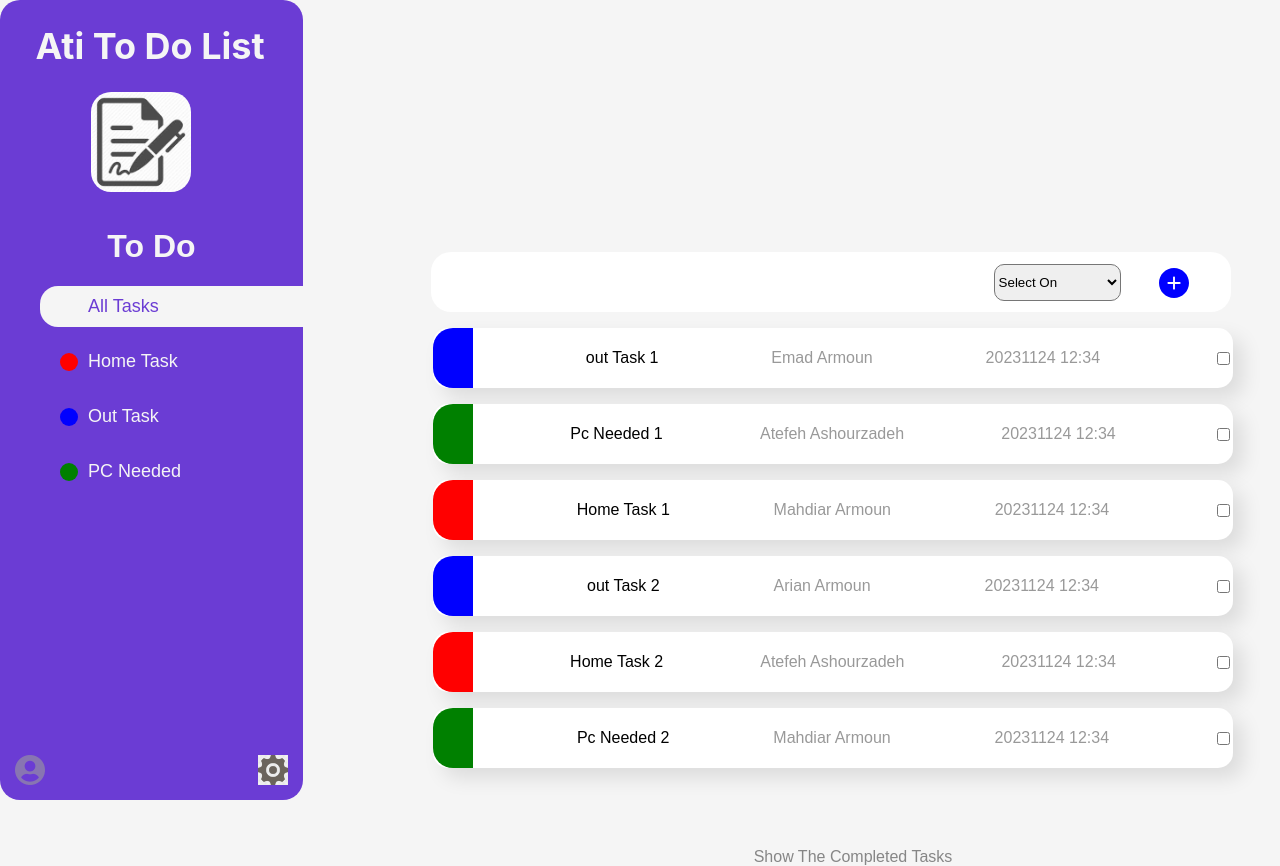
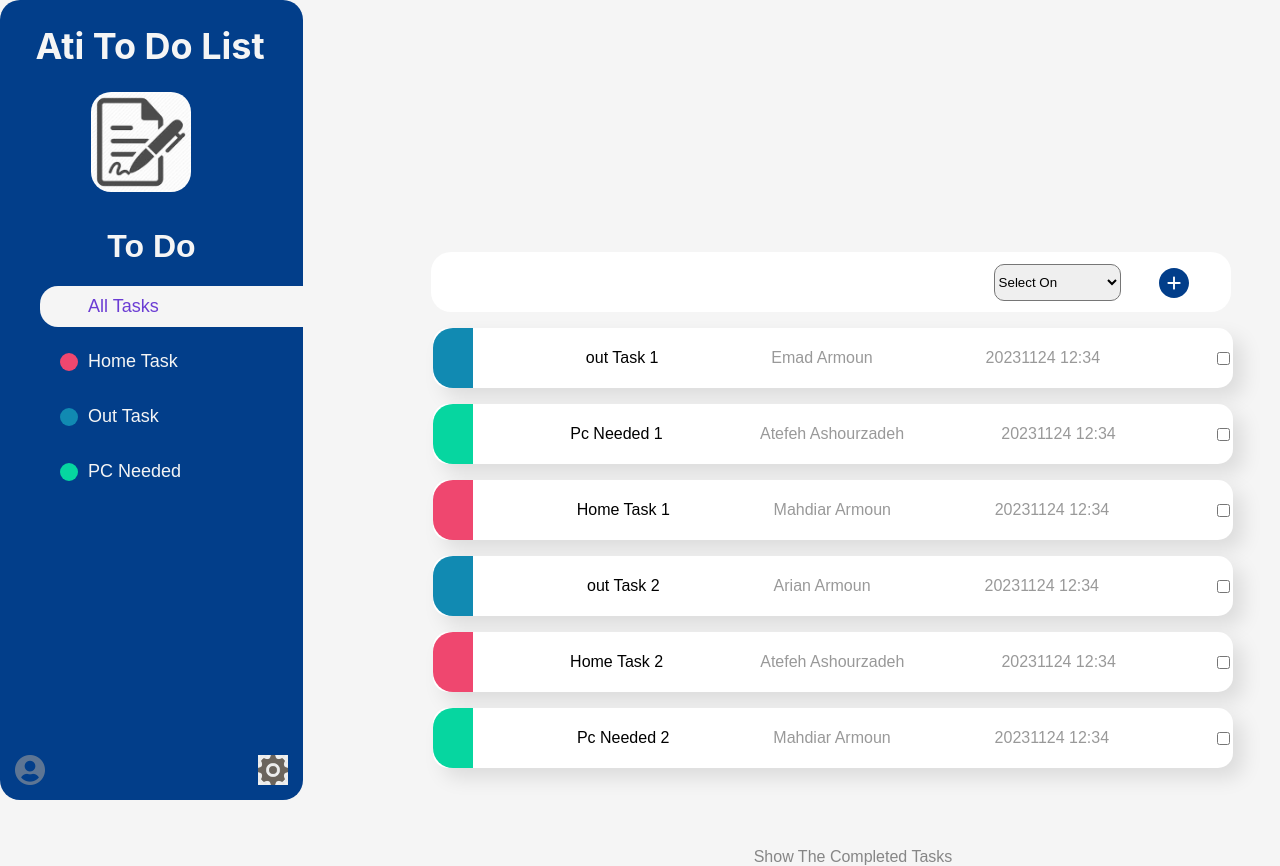
Before and after one commit to Atash1986/ToDoList, a React (Create React App) app: page / in a window 1280 px wide. Built offline with nearby package versions, Linux system fonts and the light colour scheme.

Commit message:
change color them

```diff
--- a/src/Component/Sidbar.css
+++ b/src/Component/Sidbar.css
@@ -4,7 +4,7 @@
   position: relative; /* to make footer in the bottom of the body*/
   margin: 0; /*to make footer fill the screen width without scroll*/
   gap: 10px;
-  background-color: #6b3cd4;
+  background-color: #023e8a;
   width: 303px;
   height: 100%;
   border-radius: 20px;
--- a/src/data/categories.ts
+++ b/src/data/categories.ts
@@ -1,8 +1,8 @@
 const categories = [
-  { id: 1, title: "Home Task", color: "red" },
+  { id: 1, title: "Home Task", color: "#EF476F" },
 
-  { id: 2, title: "Out Task", color: "blue" },
+  { id: 2, title: "Out Task", color: "#118AB2" },
 
-  { id: 3, title: "PC Needed", color: "green" },
+  { id: 3, title: "PC Needed", color: "#06D6A0" },
 ];
 export default categories;
```
Also changed, not shown: public/plus.svg, src/assest/image/plus.svg.
